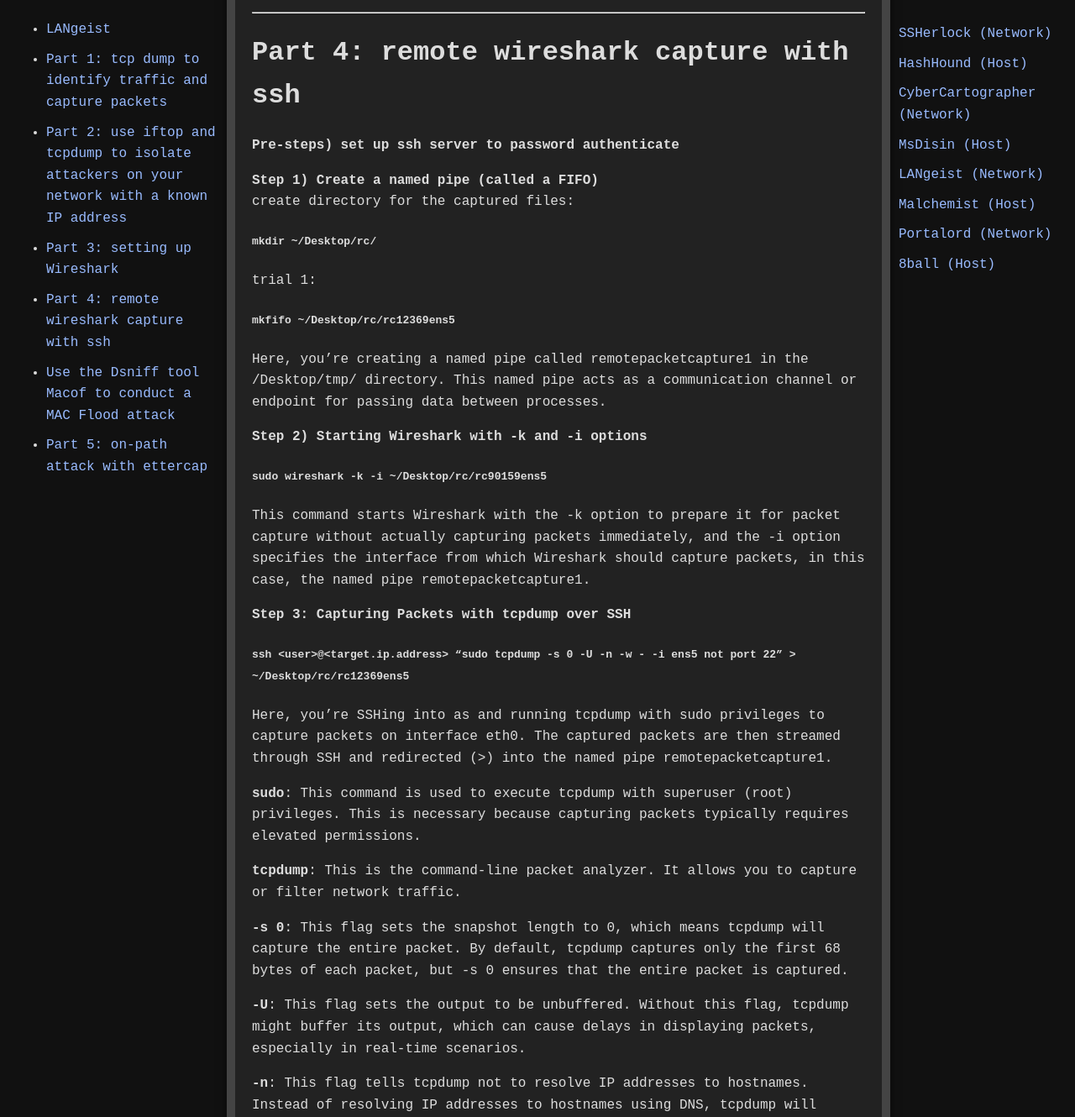
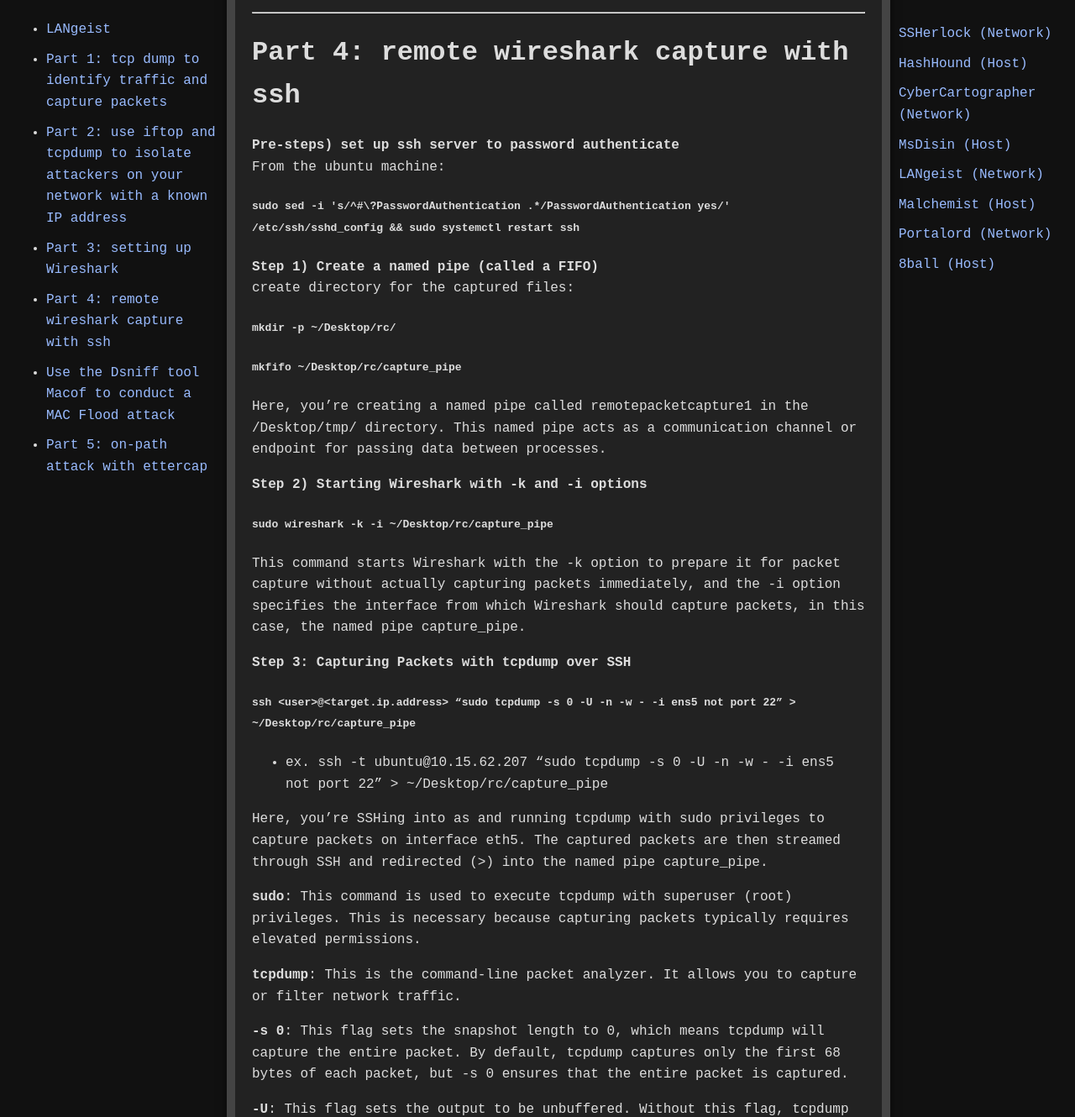
Before and after one commit to jboyce1/ppsCTF, a Jekyll site: the page built from classes/LANgeist/LANgeist.md, in a window 1280 px wide and 1400 px high, scrolled down 10461 px, cut to the strip 70-1400 px from the top of the window. Shown: the whole strip at 84% size. Built offline with Jekyll 4.4.1, drawn with Linux system fonts in a browser that asks for light colours.

Commit message:
Update LANgeist.md

```diff
--- a/classes/LANgeist/LANgeist.md
+++ b/classes/LANgeist/LANgeist.md
@@ -249,25 +249,27 @@
 # Part 4: remote wireshark capture with ssh
 
 **Pre-steps) set up ssh server to password authenticate**
+From the ubuntu machine:
+#### `sudo sed -i 's/^#\?PasswordAuthentication .*/PasswordAuthentication yes/' /etc/ssh/sshd_config && sudo systemctl restart ssh`
 
 **Step 1) Create a named pipe (called a FIFO)**
 create directory for the captured files:
-#### `mkdir ~/Desktop/rc/`
+#### `mkdir -p ~/Desktop/rc/`
+#### `mkfifo ~/Desktop/rc/capture_pipe`
 
-trial 1:
-#### `mkfifo ~/Desktop/rc/rc12369ens5`
 
 Here, you're creating a named pipe called remotepacketcapture1 in the /Desktop/tmp/ directory. This named pipe acts as a communication channel or endpoint for passing data between processes.
 
 **Step 2) Starting Wireshark with -k and -i options**
-#### `sudo wireshark -k -i ~/Desktop/rc/rc90159ens5`
+#### `sudo wireshark -k -i ~/Desktop/rc/capture_pipe`
 
-This command starts Wireshark with the -k option to prepare it for packet capture without actually capturing packets immediately, and the -i option specifies the interface from which Wireshark should capture packets, in this case, the named pipe remotepacketcapture1.
+This command starts Wireshark with the -k option to prepare it for packet capture without actually capturing packets immediately, and the -i option specifies the interface from which Wireshark should capture packets, in this case, the named pipe capture_pipe.
 
 **Step 3: Capturing Packets with tcpdump over SSH**
-#### `ssh <user>@<target.ip.address> “sudo tcpdump -s 0 -U -n -w - -i ens5 not port 22” > ~/Desktop/rc/rc12369ens5`
+#### `ssh <user>@<target.ip.address> “sudo tcpdump -s 0 -U -n -w - -i ens5 not port 22” > ~/Desktop/rc/capture_pipe`
+ - ex. ssh -t ubuntu@10.15.62.207 "sudo tcpdump -s 0 -U -n -w - -i ens5 not port 22" > ~/Desktop/rc/capture_pipe
 
-Here, you're SSHing into <target.ip.address> as <user> and running tcpdump with sudo privileges to capture packets on interface eth0. The captured packets are then streamed through SSH and redirected (>) into the named pipe remotepacketcapture1.
+Here, you're SSHing into <target.ip.address> as <user> and running tcpdump with sudo privileges to capture packets on interface eth5. The captured packets are then streamed through SSH and redirected (>) into the named pipe capture_pipe.
 
 **sudo**: This command is used to execute tcpdump with superuser (root) privileges. This is necessary because capturing packets typically requires elevated permissions.
 
```
